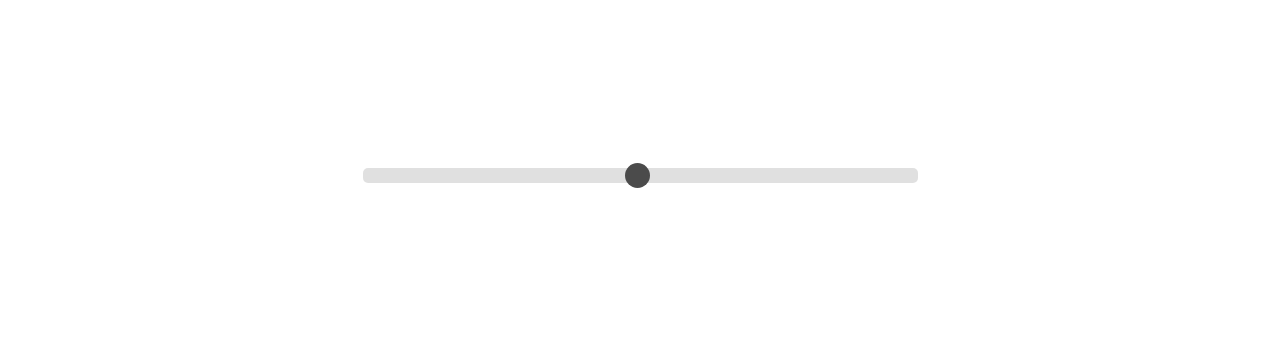
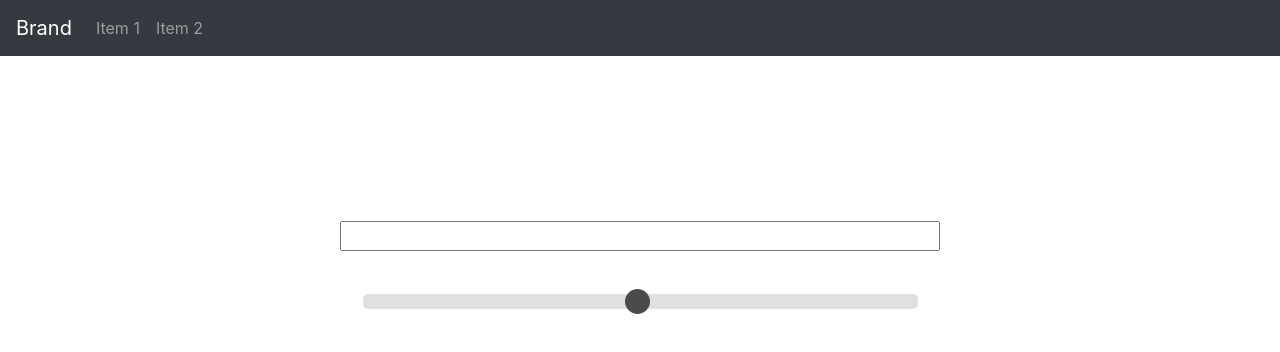
Before and after one commit to gregalantiu2/SliderNews, an Angular app in the folder SliderNews.UI/: page / in a window 1280 px wide. Shown: the top 352 px of the page. Built offline with nearby package versions, Linux system fonts and the light colour scheme.

Commit message:
Added header and search bar

```diff
--- a/SliderNews.UI/src/app/app.module.ts
+++ b/SliderNews.UI/src/app/app.module.ts
@@ -5,12 +5,16 @@ import { AppRoutingModule } from './app-routing.module';
 import { MainComponent } from './main/main.component';
 import { SliderBarComponent } from './slider-bar/slider-bar.component';
 import { NewsGridComponent } from './news-grid/news-grid.component';
+import { SearchBarComponent } from './search-bar/search-bar.component';
+import { HeaderComponent } from './header/header.component';
 
 @NgModule({
   declarations: [
     MainComponent,
     SliderBarComponent,
-    NewsGridComponent
+    NewsGridComponent,
+    SearchBarComponent,
+    HeaderComponent
   ],
   imports: [
     BrowserModule,
--- /dev/null
+++ b/SliderNews.UI/src/app/header/header.component.html
@@ -0,0 +1,21 @@
+<nav class="navbar navbar-expand-lg navbar-dark bg-dark">
+    <a class="navbar-brand" href="#">
+      Brand
+    </a>
+
+    <button class="navbar-toggler" type="button" (click)="toggleNavbar()">
+      <span class="navbar-toggler-icon"></span>
+    </button>
+
+    <div class="collapse navbar-collapse" [ngClass]="{ 'show': navbarOpen }">
+      <ul class="navbar-nav mr-auto">
+        <li class="nav-item">
+          <a class="nav-link" href="#">Item 1</a>
+        </li>
+
+        <li class="nav-item">
+          <a class="nav-link" href="#">Item 2</a>
+        </li>
+      </ul>
+    </div>
+  </nav>
--- /dev/null
+++ b/SliderNews.UI/src/app/header/header.component.ts
@@ -0,0 +1,16 @@
+import { Component, OnInit } from '@angular/core';
+
+@Component({
+  selector: 'app-header',
+  templateUrl: './header.component.html',
+  styleUrls: ['./header.component.scss']
+})
+export class HeaderComponent {
+
+  navbarOpen = false;
+
+  toggleNavbar() {
+    this.navbarOpen = !this.navbarOpen;
+  }
+
+}
--- a/SliderNews.UI/src/app/main/main.component.html
+++ b/SliderNews.UI/src/app/main/main.component.html
@@ -1,6 +1,13 @@
-<router-outlet></router-outlet>
+<app-header></app-header>
 <div class="container">
-    <div class="mainslider">
-        <app-slider-bar></app-slider-bar>
+    <div class="maininputs">
+        <div class="searchbarcontainer">
+            <app-search-bar></app-search-bar>
+        </div>
+        <div class="sliderbarcontainer">
+            <app-slider-bar></app-slider-bar>
+        </div>
     </div>
 </div>
+
+<router-outlet></router-outlet>
--- a/SliderNews.UI/src/app/main/main.component.scss
+++ b/SliderNews.UI/src/app/main/main.component.scss
@@ -1,3 +1,8 @@
-.mainslider{
+.maininputs{
     padding-top: 165px;
+    text-align: center;
 }
+
+.searchbarcontainer{
+    margin-bottom: 40px;
+}
--- /dev/null
+++ b/SliderNews.UI/src/app/search-bar/search-bar.component.html
@@ -0,0 +1 @@
+<input class="searchbar" type="text">
--- /dev/null
+++ b/SliderNews.UI/src/app/search-bar/search-bar.component.scss
@@ -0,0 +1,3 @@
+.searchbar{
+    width: 600px;
+}
--- /dev/null
+++ b/SliderNews.UI/src/app/search-bar/search-bar.component.ts
@@ -0,0 +1,15 @@
+import { Component, OnInit } from '@angular/core';
+
+@Component({
+  selector: 'app-search-bar',
+  templateUrl: './search-bar.component.html',
+  styleUrls: ['./search-bar.component.scss']
+})
+export class SearchBarComponent implements OnInit {
+
+  constructor() { }
+
+  ngOnInit(): void {
+  }
+
+}
--- a/SliderNews.UI/src/app/slider-bar/slider-bar.component.html
+++ b/SliderNews.UI/src/app/slider-bar/slider-bar.component.html
@@ -1,3 +1 @@
-<div class="slidecontainer">
-    <input type="range" min="1" max="100" value="50" class="slider" id="myRange">
-  </div>
+<input type="range" min="1" max="100" value="50" class="slider" id="myRange">
--- a/SliderNews.UI/src/app/slider-bar/slider-bar.component.scss
+++ b/SliderNews.UI/src/app/slider-bar/slider-bar.component.scss
@@ -1,6 +1,3 @@
-.slidecontainer{
-    text-align: center
-}
 
 .slider {
     -webkit-appearance: none;
```
Also changed, not shown: SliderNews.UI/src/app/header/header.component.scss (added), 2 other files (tests, documents, lock files or other folders).
